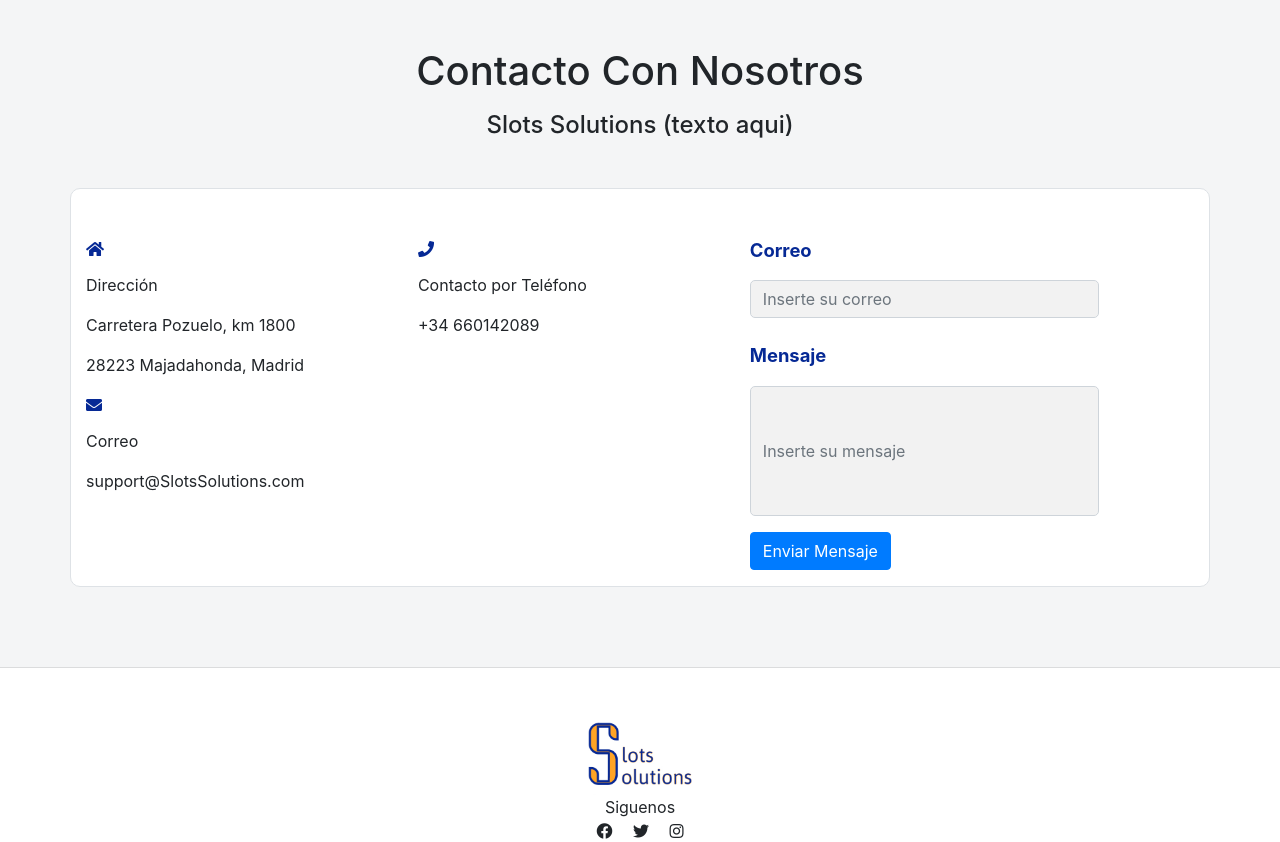
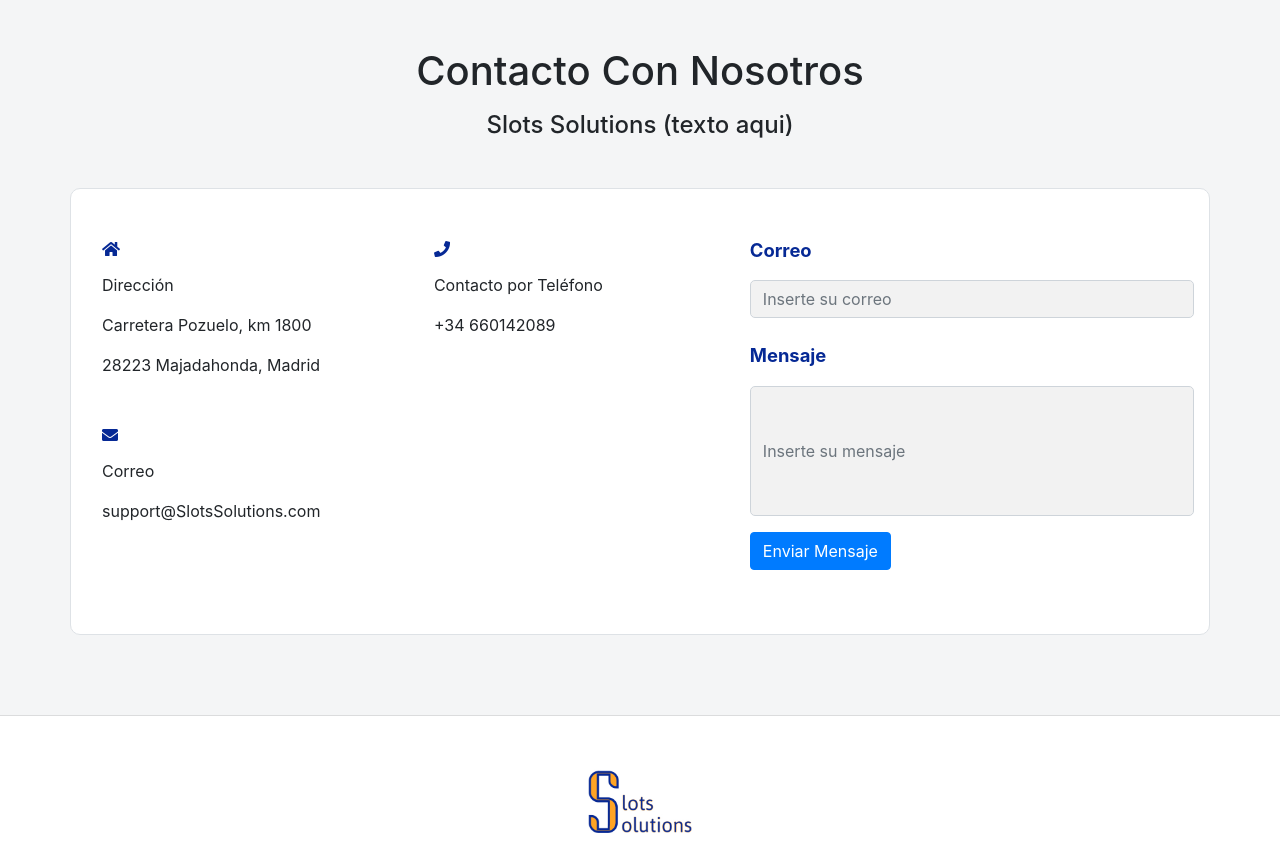
Before and after one commit to cllueca/warehousewars, a Django app: page /contacto/ in a window 1280 px wide. Shown: the part 154-996 px from the top of the page. Run offline with Django 4.2, Linux system fonts and the light colour scheme; some libraries are stand-ins or nearby versions.

Commit message:
Responsive de contacto y un poco js de filtros

```diff
--- a/ecommerce/templates/ecommerce/contacto.html
+++ b/ecommerce/templates/ecommerce/contacto.html
@@ -7,26 +7,26 @@
     </div>
 
     <div class="container bg-light border mt-4">
-        <div class="row">
-            <div class="col-lg-7 col-md-6 mt-5">
-                <div class="row mb-5">
-                    <div class="col-lg-6 col-md-4 col-sm-12 marginL" >
-                        <div>
+        <div class="row mb-5">
+            <div class="col-lg-7 col-md-12 mt-5">
+                <div class="row">
+                    <div class="col-lg-6 col-md-4 col-sm-12" >
+                        <div class="ml-3">
                             <i class="fas fa-home mb-3 blue-icon"></i>
                             <p>Dirección</p>
                             <p>Carretera Pozuelo, km 1800</p>
                             <p>28223 Majadahonda, Madrid</p>
                         </div>
                     </div>
-                    <div class="col-lg-6 col-md-4 col-sm-12 mb-3 marginL">
-                        <div>
+                    <div class="col-lg-6 col-md-4 col-sm-12 mb-3 marginT ">
+                        <div class="ml-3">
                             <i class="fas fa-phone mb-3 blue-icon"></i>
                             <p>Contacto por Teléfono</p>
                             <p>+34 660142089</p>
                         </div>
                     </div>
-                    <div class="col-lg-6 col-md-4 col-sm-10 marginL ">
-                        <div>
+                    <div class="col-lg-6 col-md-4 col-sm-10 marginT marginT2">
+                        <div class="ml-3">
                             <i class="fas fa-envelope mb-3 blue-icon"></i>
                             <p>Correo</p>
                             <p>support@SlotsSolutions.com</p>
@@ -35,7 +35,7 @@
 
                 </div>
             </div>
-            <div class="col-lg-4 col-md-10 mt-5">
+            <div class="col-lg-5 col-md-12 mt-5 ">
                 <div class="form-group">
                     <p class="bold_txt">Correo</p>
                     <input type="text" class="form-control rounded-input" placeholder="Inserte su correo">
--- a/ecommerce/urls.py
+++ b/ecommerce/urls.py
@@ -4,5 +4,5 @@
 urlpatterns = [
    path('', views.paginaPrincipal, name="home"),
    path('contacto/', views.paginaContacto, name="contacto"),
-
+   path('filtroInicio/<int:selectedValue>', views.filtroInicio, name='filtroInicio'),
 ]
--- a/ecommerce/views.py
+++ b/ecommerce/views.py
@@ -21,15 +21,31 @@
         cursor.execute('SELECT * FROM "Productos";')
         product = dictfetchall(cursor)
 
+
     except Exception as e:
         print("Ha ocurrido un error en la consulta a la BBDD {}".format(e))
     finally:
         cursor.close()
 
 
-    context = {'datos': user, 'producto' : product}
+    context = {'datos': user, 'producto' : product,}
+
     return render(request, 'ecommerce/inicio.html', context)
 
 def paginaContacto(request):
 
     return render(request, 'ecommerce/contacto.html')
+
+def filtroInicio(request, selectedValue):
+
+    try:
+        cursor = connection.cursor()
+        cursor.execute('SELECT * FROM "Productos" WHERE type_id = %s', [selectedValue])
+        queryType = dictfetchall(cursor)
+    except Exception as e:
+        print("Ha ocurrido un error en la consulta a la BBDD {}".format(e))
+    finally:
+        cursor.close()
+
+    context = {'query' :queryType}
+    return render(request, 'ecommerce/inicio.html', context)
--- /dev/null
+++ b/static/js/inicio.js
@@ -0,0 +1,19 @@
+$(document).ready(function() {
+    $("#product-type").change(function(){
+      var selectedValue = this.value;
+      console.log("Valor seleccionado: " + selectedValue);
+      console.log("Evento cambiado");
+      // Hacer una llamada AJAX a tu vista de Django para actualizar los productos
+      $.ajax({
+        url: 'filtroInicio/' + selectedValue,
+        type: 'GET',
+        success: function(data) {
+          var htmlString = $( "div.here" ).html(" {% for queryType in query %} <div{{ queryType.name }}</div>   {% endfor %}");
+          console.log("valor:" + htmlString)
+          // Actualizar el HTML con los nuevos productos
+
+          $("#here").html(" {% for queryType in query %} <div{{ queryType.name }}</div>   {% endfor %}");
+          }
+      });
+    });
+  });
--- a/static/js/navbarJs.js
+++ b/static/js/navbarJs.js
@@ -1,18 +1,2 @@
-import 'bootstrap';
+
 $('.navbar-toggler').collapse();
-$('.owl-carousel').owlCarousel({
-    loop:true,
-    margin:10,
-    nav:true,
-    responsive:{
-        0:{
-            items:2
-        },
-        600:{
-            items:2
-        },
-        1000:{
-            items:2
-        }
-    }
-})
--- a/static/styles/main.css
+++ b/static/styles/main.css
@@ -65,8 +65,19 @@
   /*Fin Página de Contacto*/
 
 /*Media Query Contacto*/
+
+@media only screen and (min-width: 991px) {
+.marginT2{
+  margin-top: 30px;
+}
+
+}
+
 @media only screen and (max-width: 770px) {
-    .marginL {
-    margin-left: 300px;
+    .container {
+    width: 90%;
+  }
+  .marginT{
+    margin-top: 30px;
   }
 }
--- a/templates/main.html
+++ b/templates/main.html
@@ -16,7 +16,8 @@
     <link rel="stylesheet" href="{% static 'styles/main.css' %}" />
     <link rel="stylesheet" href="{% static 'styles/navbar.css' %}" />
 
-    <link rel="stylesheet" href="{% static 'js/navbarJs.js' %}" />
+    <script src="{% static 'js/navbarJs.js' %}"></script>
+    <script src="{% static 'js/inicio.js' %}"></script>
 
     <link rel="stylesheet" href="https://cdnjs.cloudflare.com/ajax/libs/OwlCarousel2/2.3.4/assets/owl.carousel.css">
     <script src="https://cdnjs.cloudflare.com/ajax/libs/OwlCarousel2/2.3.4/owl.carousel.min.js"></script>
```
Also changed, not shown: ecommerce/templates/ecommerce/inicio.html (+17 -6 lines).
